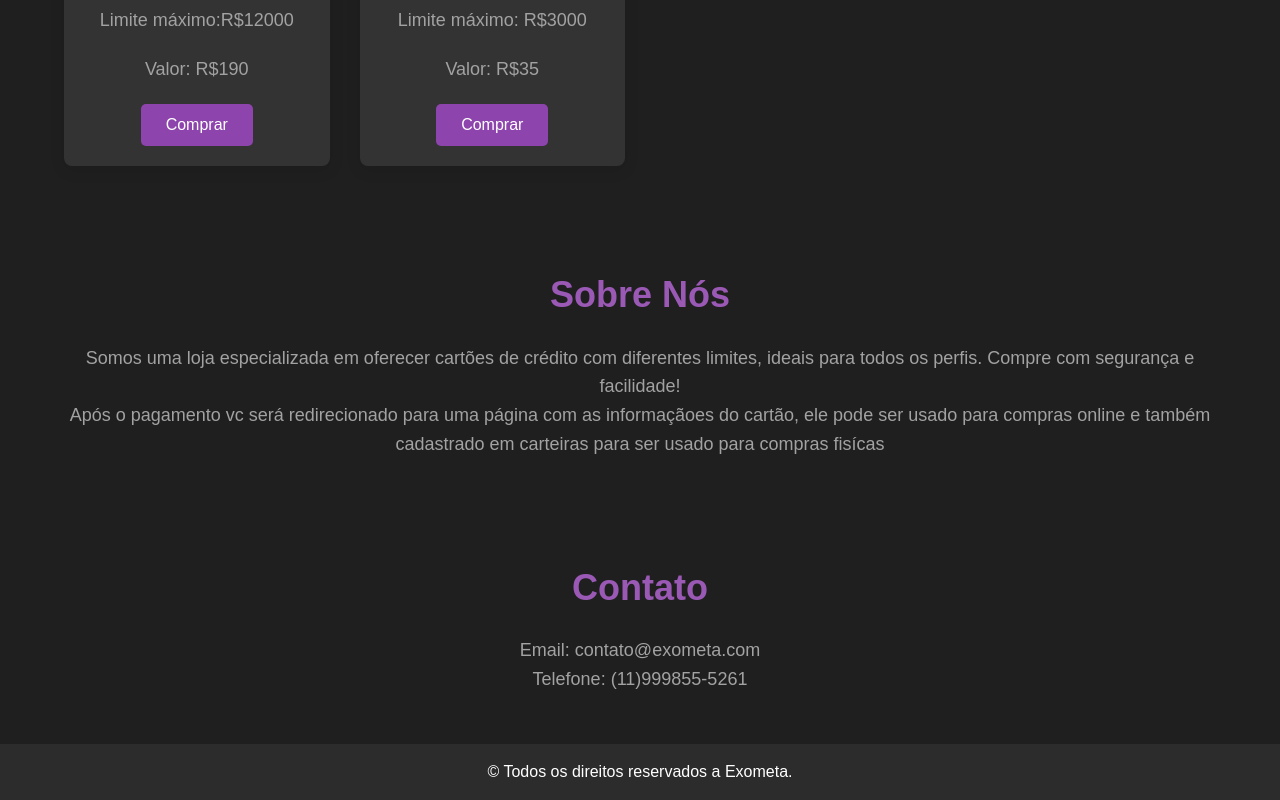
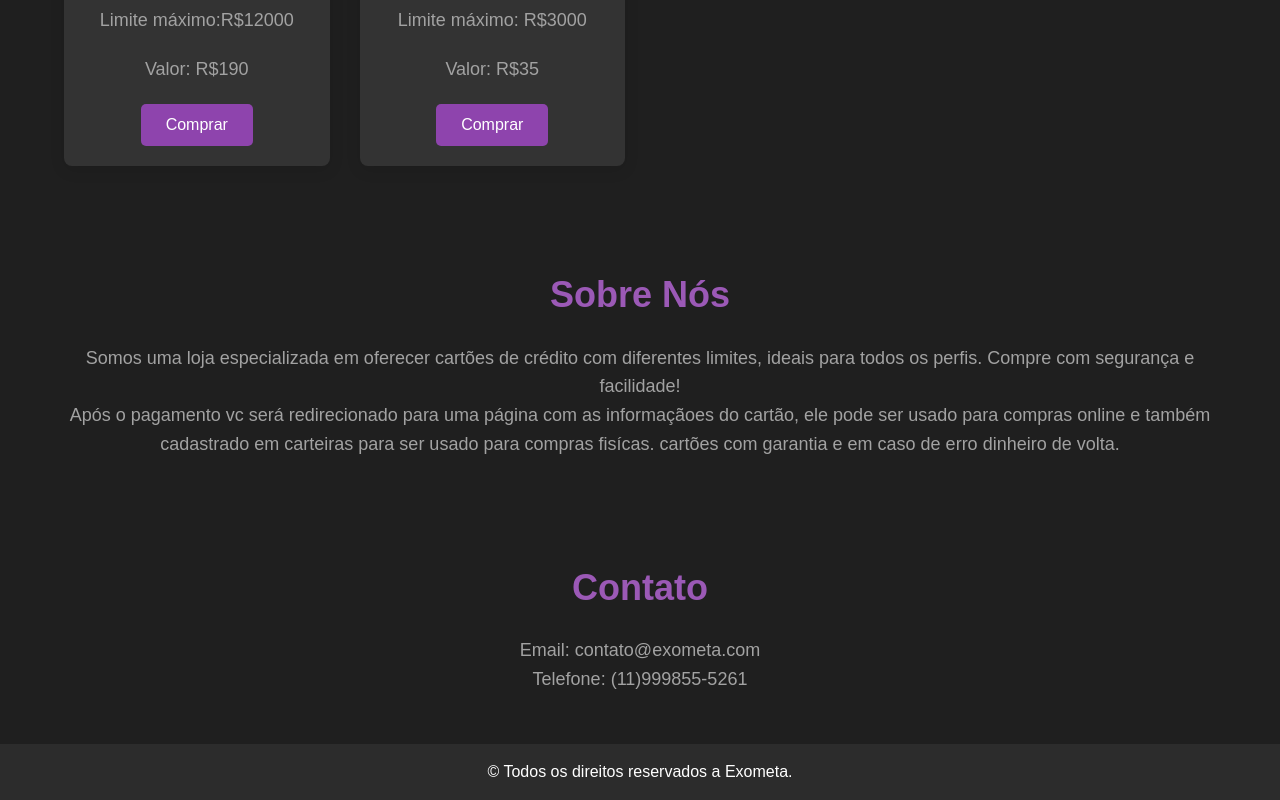
Before and after one commit to ASTROSANZ/Exometacards, a plain HTML site: page public/index.html in a window 1280 px wide. Shown: the part 1821-2621 px from the top of the page. Drawn offline with Linux system fonts and the light colour scheme.

Commit message:
Update index.html

```diff
--- a/public/index.html
+++ b/public/index.html
@@ -149,7 +149,7 @@
     <section id="sobre" class="sobre">
         <h2>Sobre Nós</h2>
         <p>Somos uma loja especializada em oferecer cartões de crédito com diferentes limites, ideais para todos os perfis. Compre com segurança e facilidade!</p>
-        <p>Após o pagamento vc será redirecionado para uma página com as informaçãoes do cartão, ele pode ser usado para compras online e também cadastrado em carteiras para ser usado para compras fisícas</p>
+        <p>Após o pagamento vc será redirecionado para uma página com as informaçãoes do cartão, ele pode ser usado para compras online e também cadastrado em carteiras para ser usado para compras fisícas. cartões com garantia e em caso de erro dinheiro de volta.</p>
     </section>
 
     <!-- Contato -->
```
